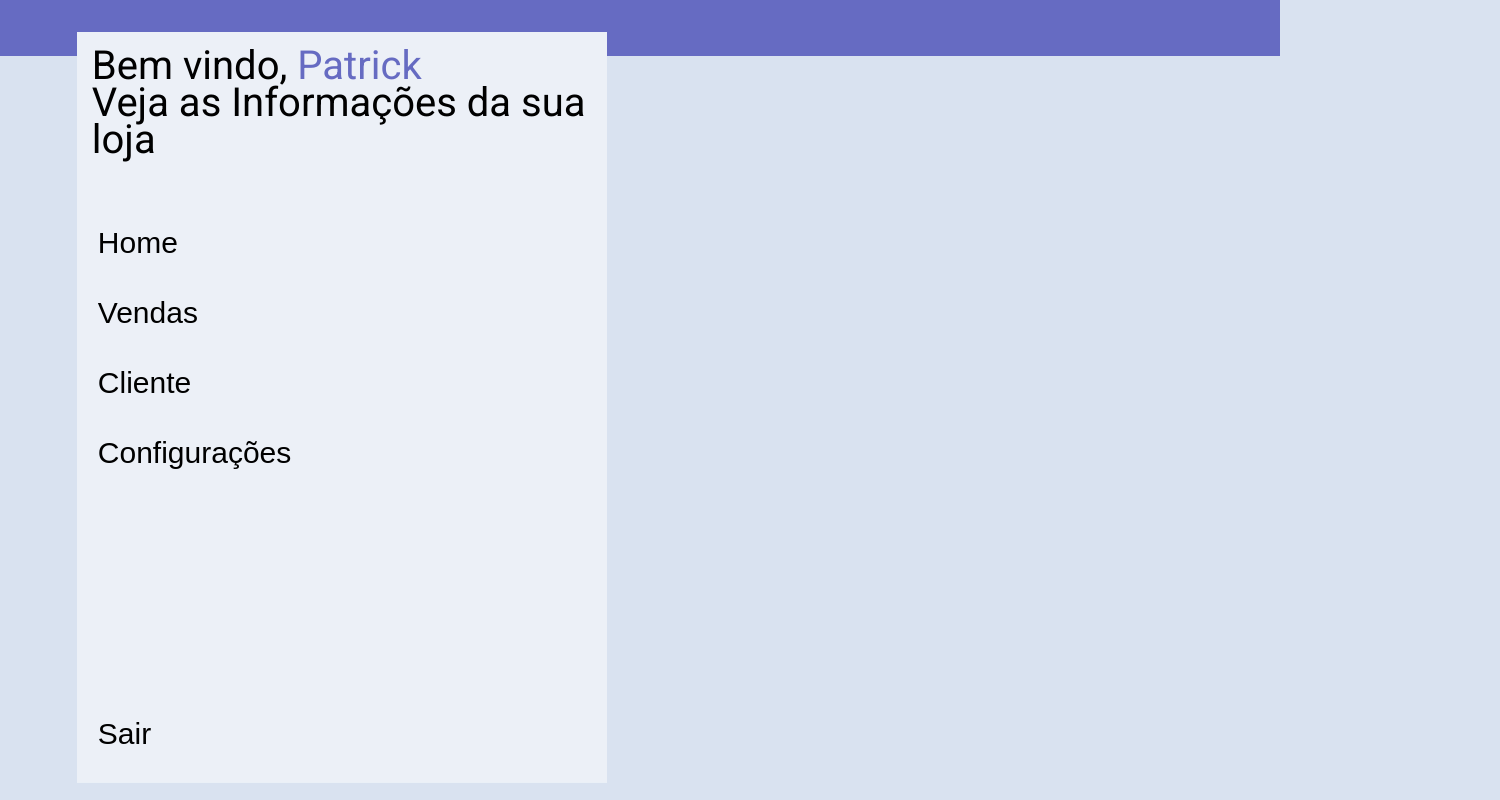
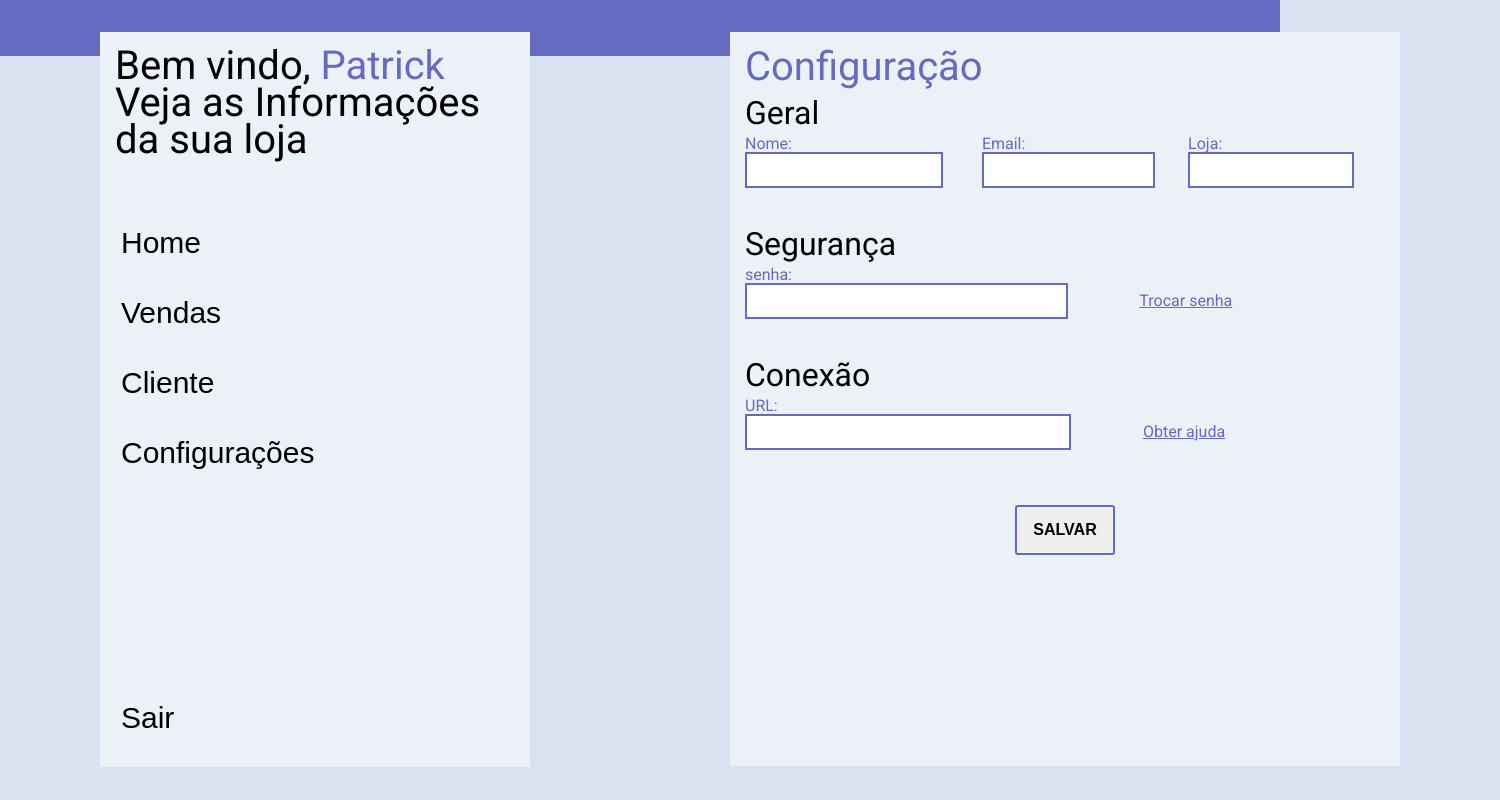
Before and after one commit to Osiris-gp8/projeto-osiris, a React (Create React App) app in the folder front-end-osiris/: page / in a window 1280 px wide. Shown: the whole page, 1500 px wide, since content can reach past the window. Built offline with nearby package versions, Linux system fonts and the light colour scheme.

Commit message:
WIP Configuração completa, porém deve passar por revisão

```diff
--- a/front-end-osiris/public/index.html
+++ b/front-end-osiris/public/index.html
@@ -1,5 +1,5 @@
 <!DOCTYPE html>
-<html lang="en">
+<html lang="pt">
   <head>
     <meta charset="utf-8" />
     <link rel="preconnect" href="https://fonts.gstatic.com">
--- a/front-end-osiris/src/App.js
+++ b/front-end-osiris/src/App.js
@@ -1,9 +1,9 @@
-import Login from './Pages/Cadastro'
+import Settings from './Pages/Setting'
 
 function App() {
   return (
     <div className="App">
-      <Login/>
+      <Settings/>
     </div>
   );
 }
--- a/front-end-osiris/src/Components/Menu/index.js
+++ b/front-end-osiris/src/Components/Menu/index.js
@@ -1,7 +1,6 @@
-import './style'
 import { Container, Contrast, Item, WelcomeText } from './style'
 // npm install --save-dev @iconify/react @iconify-icons/bx
-import { Icon, InlineIcon } from '@iconify/react';
+import { Icon } from '@iconify/react';
 import bxHome from '@iconify-icons/bx/bx-home';
 import lineChartOutlined from '@iconify-icons/ant-design/line-chart-outlined';
 import peopleIcon from '@iconify-icons/bi/people';
--- a/front-end-osiris/src/Components/Menu/style.js
+++ b/front-end-osiris/src/Components/Menu/style.js
@@ -1,18 +1,17 @@
 import styled from 'styled-components'
-import { Icon, InlineIcon } from '@iconify/react';
 
 export const Container = styled.div`
-    position: absolute;
-    width: 500px;
-    height: 90vh;
+    /* position: absolute; */
+    width: 400px;
+    height: 88vh;
     left: 6vw;
     top: 4vh;
     display:flex;
     flex-direction:column;
-    background: #ECF0F7;
+    background: var(--background-div);
     padding:15px;
     border-bottom:  1px solid  #EaF0F7;
-
+    z-index:1;
     & > div{
         flex-basis:80%;
     }
@@ -20,7 +19,6 @@ export const Container = styled.div`
 
 export const WelcomeText = styled.p`
     font-size: 40px;
-    font-family: Roboto;
     font-style: normal;
     font-weight: normal;
     line-height: 37px;
@@ -29,7 +27,6 @@ export const WelcomeText = styled.p`
 export const Contrast = styled.span`
     color: var(--primary);
     font-size: 40px;
-    font-family: Roboto;
     font-style: normal;
     font-weight: normal;
     line-height: 37px;
--- /dev/null
+++ b/front-end-osiris/src/Components/Style-Suport/Suport_flex.js
@@ -0,0 +1,10 @@
+import styled from 'styled-components';
+
+export default styled.div`
+    display:flex;
+    position:absolute;
+    top:4vh;
+    justify-content:space-around;
+    width:100vw;
+    min-width: 1500px;
+`
--- /dev/null
+++ b/front-end-osiris/src/Components/settings/index.js
@@ -0,0 +1,42 @@
+import {Container, Title, BoxInput, Button} from './style'
+import bxHelpCircle from '@iconify-icons/bx/bx-help-circle';
+import {InlineIcon } from '@iconify/react';
+
+function BoxForm(props){
+    return(
+        <BoxInput>
+            <span>{props.titulo}</span>
+            {props.children}
+        </BoxInput>
+    )
+}
+
+export default () =>{
+    return(
+    <Container>
+        <Title>Configuração</Title>
+        <BoxForm titulo="Geral">
+            <label>Nome:</label>
+            <label>Email:</label>
+            <label>Loja:</label>
+            <input type="text"></input>
+            <input type="text"></input>
+            <input type="text"></input>
+        </BoxForm>
+        <BoxForm  titulo="Segurança">
+            <label>senha:</label>
+            <input type="password"></input>
+            <a href="#">Trocar senha</a>
+        </BoxForm>
+        <BoxForm  titulo="Conexão">
+            <label>URL:</label>
+            <input type="password"></input>
+            <a href="#"><InlineIcon icon={bxHelpCircle}/>
+             Obter ajuda</a>
+        </BoxForm>
+        <Button>
+            Salvar
+        </Button>
+    </Container>
+    )
+}
--- /dev/null
+++ b/front-end-osiris/src/Components/settings/style.js
@@ -0,0 +1,127 @@
+import styled from "styled-components"
+import React from "react"
+
+const Container = styled.form`
+    width: 50vw;
+    background-color: var(--background-div);
+    /* position:absolute; */
+    height: 88vh;
+    right:30px;
+    top: 4vh;
+    padding:15px;
+    z-index:1;
+    min-width: 500px;
+    display:grid;
+    grid-template:
+    50px
+    repeat(3,0.5fr)
+    1fr/ repeat(3,2fr);
+    grid-template-areas:
+    "titulo . ."
+    "G G G"
+    "S S S"
+    "C C C"
+    "B B B";
+`
+
+const Title = styled.span`
+    color: var(--primary);
+    font-size: 40px;
+    grid-area:titulo;
+`
+
+const BoxInput = styled.div`
+    display:grid;
+    grid-template: 30% 12% auto/ repeat(3,auto) ;
+    grid-template-areas:
+    "TB . ."
+    "LS LM LE"
+    "IS IM IE";
+    grid-area:C;
+    &:nth-child(3){
+        grid-area:S
+    }
+    &:nth-child(2){
+        grid-area:G
+    }
+
+    &>span{
+        font-size: 2em;
+        grid-area: TB
+    }
+
+    &>input{
+        grid-area:IS;
+        height:30px;
+        width:80%;
+        outline:none;
+        border: 2px var(--primary) solid;
+        font-size: 24px;
+    }
+
+    &>label{
+
+        color:var(--primary)
+    }
+
+    &>label:nth-of-type(1){
+        grid-area:LS;
+    }
+    &>label:nth-of-type(2){
+        grid-area:LM;
+    }
+
+    &>label:nth-of-type(3){
+        grid-area:LE;
+    }
+
+    &>input:nth-of-type(1){
+        grid-area:IS;
+    }
+    &>input:nth-of-type(2){
+        grid-area:IM;
+    }
+
+    &>input:nth-of-type(3){
+        grid-area:IE;
+    }
+
+    &> a{
+        grid-area:IM;
+        margin-top:10px;
+        color:var(--primary);
+        height:min-content;
+        width:fit-content;
+    }
+
+    & > a >svg{
+        font-size:20px;
+        margin:0;
+
+    }
+`
+
+const Button = styled.button`
+    font-size: 1em;
+    margin: 1em;
+    padding: 0.25em 1em;
+    border-radius: 3px;
+    outline: none;
+    color: black;
+    border: 2px solid var(--primary);
+    grid-area:B;
+    height:50px;
+    width:auto;
+    cursor: pointer;
+    text-transform:uppercase;
+    font-weight:bold;
+    transition: background-color 0.5s, border 1s;
+    justify-self:center;
+    &:hover{
+        background-color: var(--primary);
+        border: 2px solid black;
+    }
+
+`;
+
+export {BoxInput, Title, Container, Button}
--- a/front-end-osiris/src/Pages/Cadastro.js
+++ /dev/null
@@ -1,7 +0,0 @@
-import Menu from '../Components/Menu'
-
-export default  () =>{
-return (
-    <Menu/>
-)
-}
--- /dev/null
+++ b/front-end-osiris/src/Pages/Setting.js
@@ -0,0 +1,12 @@
+import Menu from '../Components/Menu'
+import Setting from '../Components/settings'
+import Suport_flex from '../Components/Style-Suport/Suport_flex'
+
+export default () =>{
+return (
+    <Suport_flex>
+        <Menu/>
+        <Setting/>
+    </Suport_flex>
+)
+}
--- a/front-end-osiris/src/style/globalStyle.js
+++ b/front-end-osiris/src/style/globalStyle.js
@@ -3,7 +3,8 @@ import { createGlobalStyle} from 'styled-components'
 export default createGlobalStyle`
 
     :root{
-        --primary:#666BC2
+        --primary:#666BC2;
+        --background-div:#ECF0F7;
     }
 
     html, body, div, span, applet, object, iframe,
@@ -52,6 +53,7 @@ export default createGlobalStyle`
 
     body{
         background: #D9E2F0;
+        font-family:Roboto
     }
 
     body::before{
```
